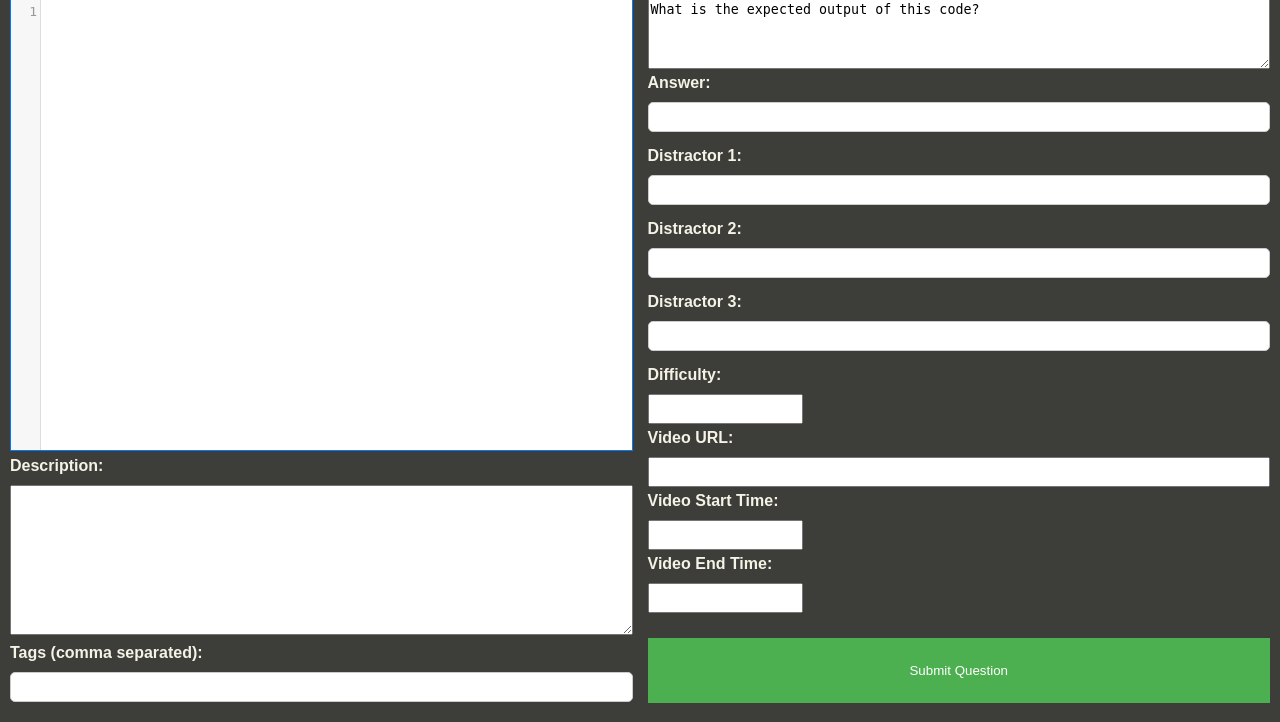
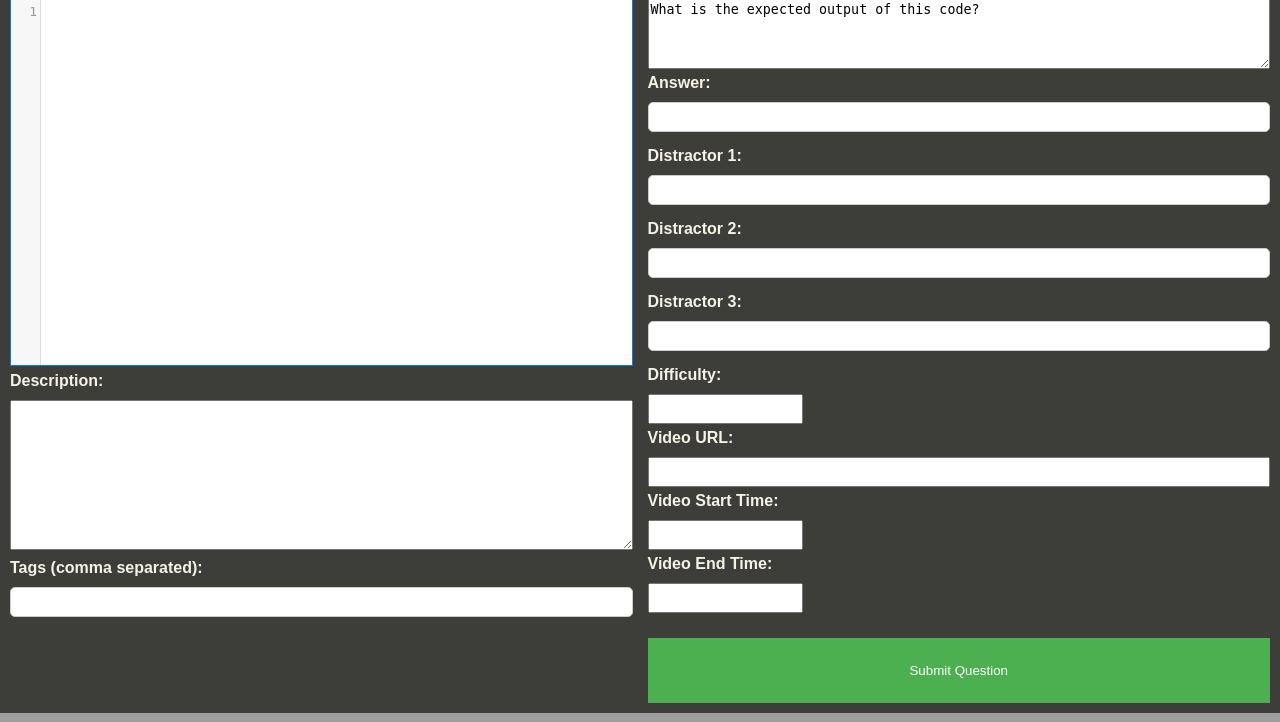
Before and after one commit to montybuilt/MPS, a Flask app: page /question_content in a window 1280 px wide. Shown: the part 1167-1889 px from the top of the page. Run offline with Flask 3, Linux system fonts and the light colour scheme; the visitor is signed in with stand-in values (Sample User, id 1); tables that the repository leaves empty hold one stand-in row (values such as "Sample post").

Commit message:
trying to fix codemirror spacing defaults

```diff
--- a/static/css/form_styles.css
+++ b/static/css/form_styles.css
@@ -76,10 +76,6 @@ input[type="submit"]:hover {
         height: 30px;
     }
 
-    .CodeMirror {
-        height: 450px;
-    }
-
     #questionStem {
         height: 70px;
     }
```
